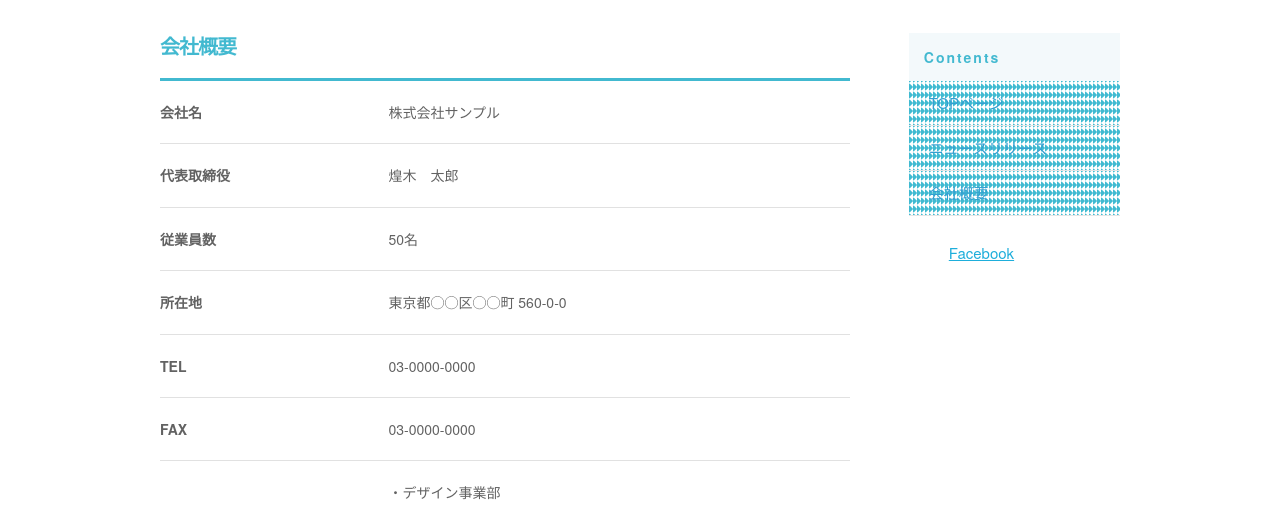
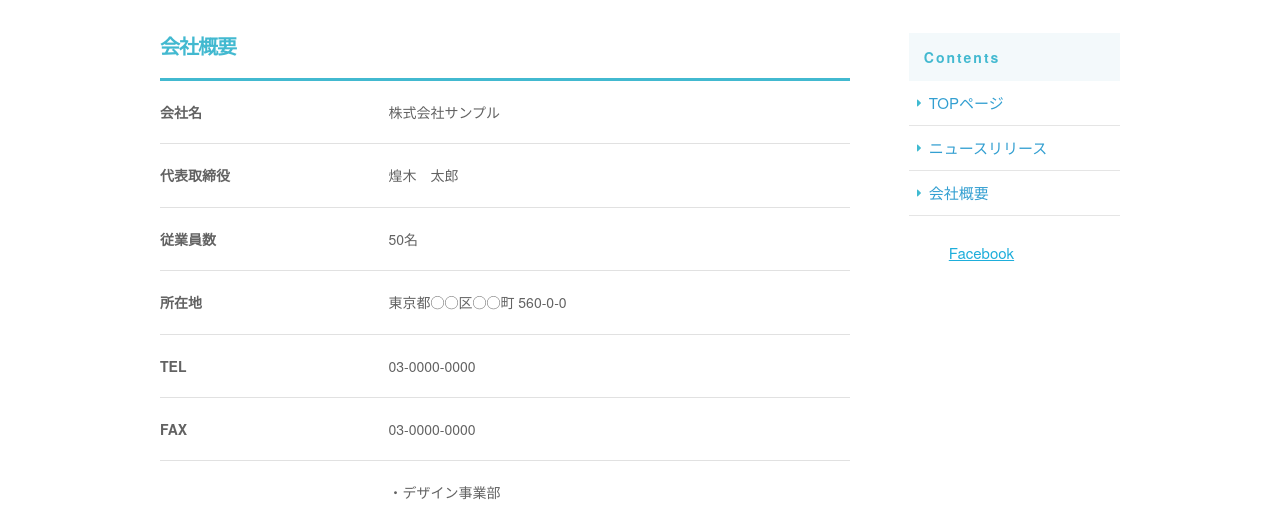
Before and after one commit to MADARA1018/corporate-site, a plain HTML site: page corporate-site/company.html in a window 1280 px wide. Shown: the part 287-794 px from the top of the page. Drawn offline with nearby package versions, Linux system fonts and the light colour scheme.

Commit message:
corporate-site

```diff
--- a/corporate-site/css/sample.css
+++ b/corporate-site/css/sample.css
@@ -252,8 +252,6 @@ h1 {
 
 /*---------------------------------------------------------- ニュースリリース --------------------------------------------------------------*/
 
-  div {display: block;}
-
     #sub_cover {
       background-image: url(../images/news/sub_cover.jpg);
       background-size: cover;
@@ -331,10 +329,8 @@ h1 {
 
         #contents #sidebar .pc_sidemenu li {
           background-image: url(../images/news/side_arrow.png);
-          background-position-x: 8px;
-          background-position-y: center;
-          background-repeat-x: no-repeat;
-          background-repeat-y: no-repeat;
+          background-position: 8px center;
+          background-repeat: no-repeat;
           background-size: 4px 8px;
           border-bottom-color: rgb(229, 229, 229);
           border-bottom-style: solid;
@@ -416,21 +412,20 @@ h1 {
         padding-bottom: 20px;
       }
 
+      #contents #main th {
+        padding-right: 20px;
+      }
+
         #contents #main .news_li li span {
           display: inline-block;
           margin-bottom: 0px;
         }
 
-
+  }
 
 /*-------------------------------------------------会社概要 スマホ表示---------------------------------------------------*/
 
-  @media (min-width: 550px) {
-
-          #contents #main th {
-            padding-right: 20px;
-          }
-  }
+@media (max-width: 550px){#contents #sidebar .pc_sidemenu{display:none;}}
 
 
 
```
